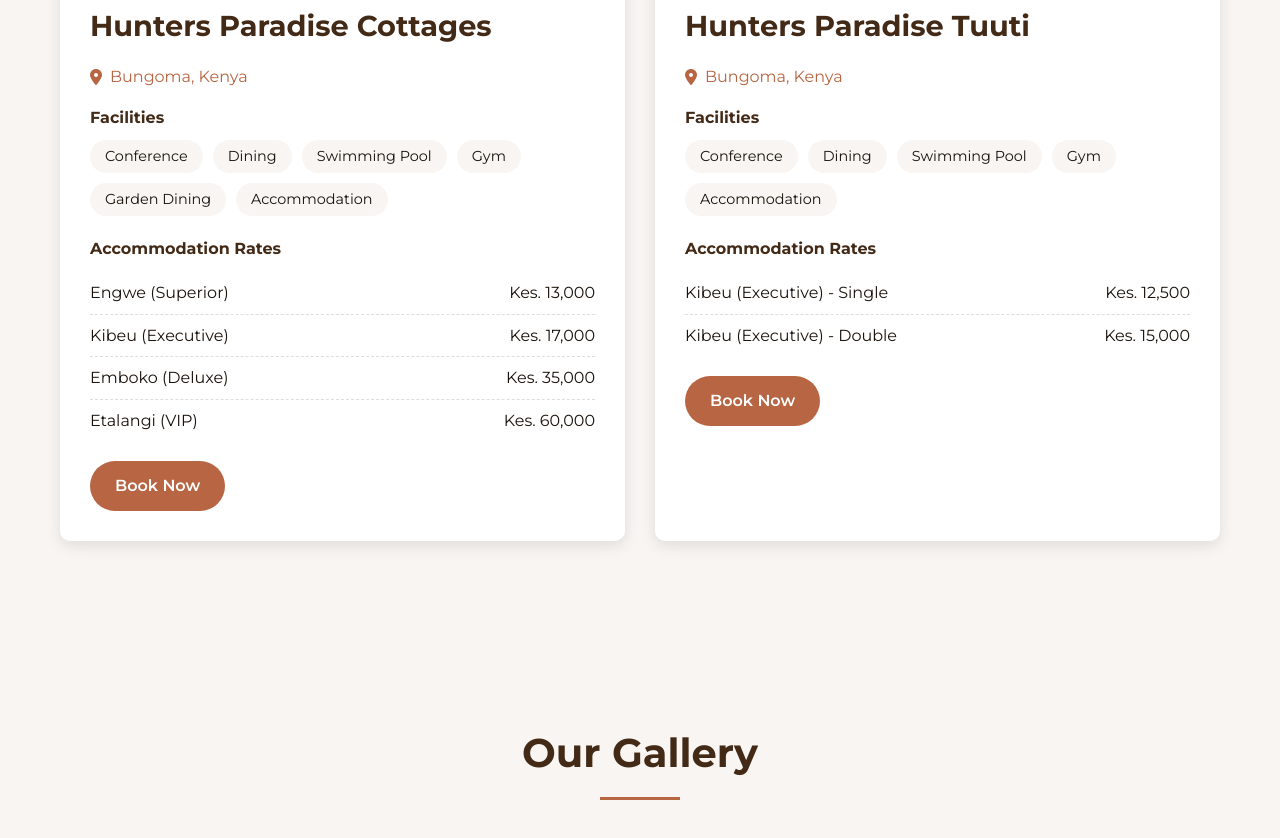
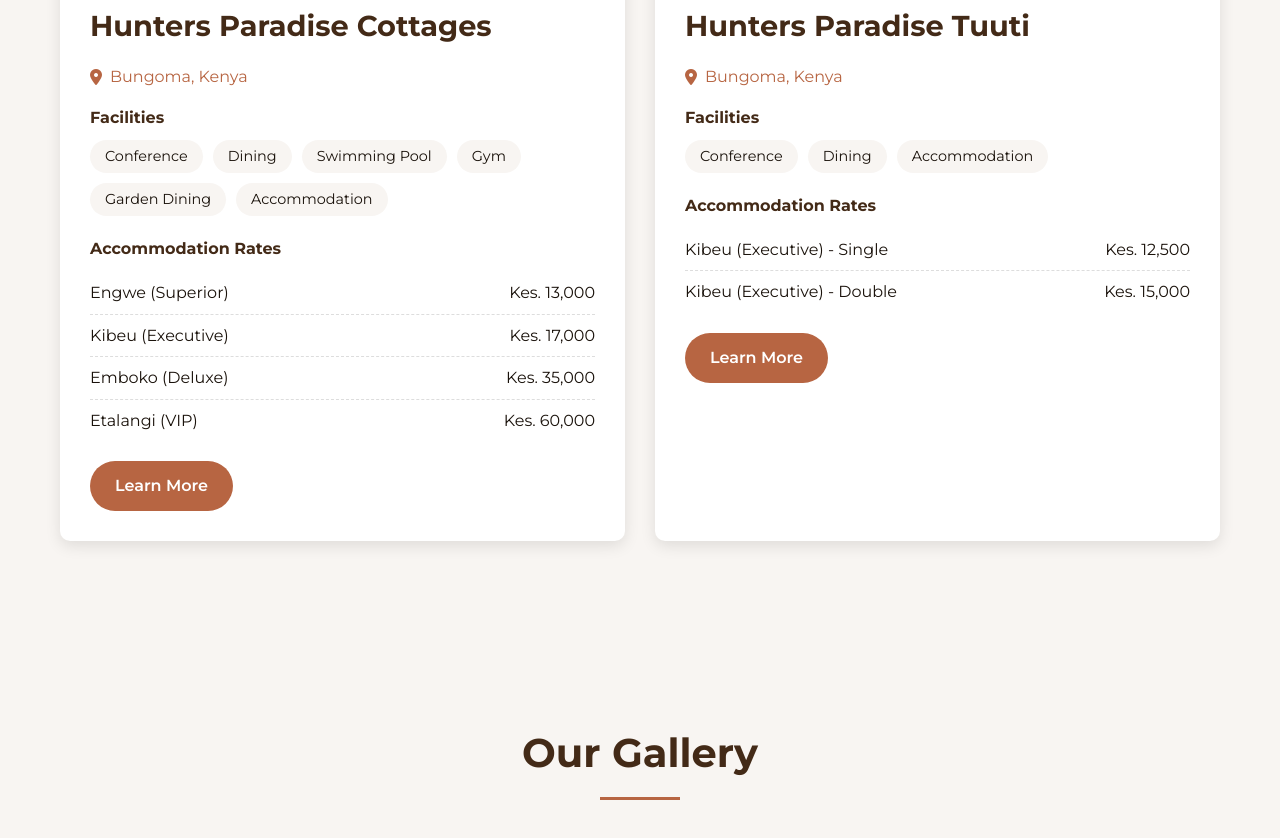
Before and after one commit to jakkkc/Hunters_Web, a plain HTML site: page index.html in a window 1280 px wide. Shown: the part 1316-2154 px from the top of the page. Drawn offline with Linux system fonts and the light colour scheme.

Commit message:
few changes

```diff
--- a/index.html
+++ b/index.html
@@ -552,7 +552,7 @@
                 href="#"
                 class="btn"
                 style="margin-top: 20px; display: inline-block"
-                >Book Now</a
+                >Learn More</a
               >
             </div>
           </div>
@@ -573,8 +573,8 @@
                 <ul>
                   <li>Conference</li>
                   <li>Dining</li>
-                  <li>Swimming Pool</li>
-                  <li>Gym</li>
+                  <!-- <li>Swimming Pool</li> -->
+                  <!-- <li>Gym</li> -->
                   <li>Accommodation</li>
                 </ul>
               </div>
@@ -593,7 +593,7 @@
                 href="#"
                 class="btn"
                 style="margin-top: 20px; display: inline-block"
-                >Book Now</a
+                >Learn More</a
               >
             </div>
           </div>
```
